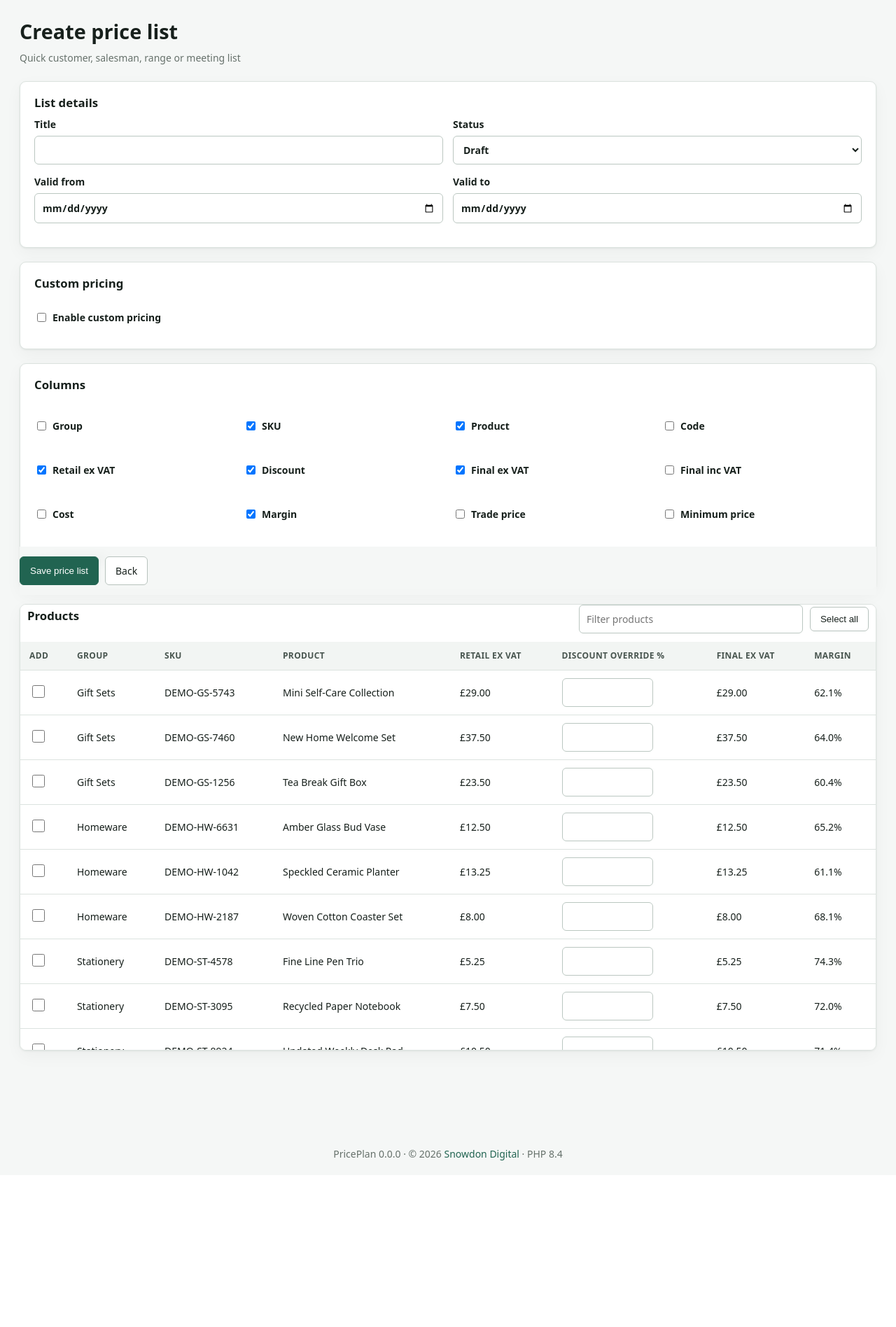
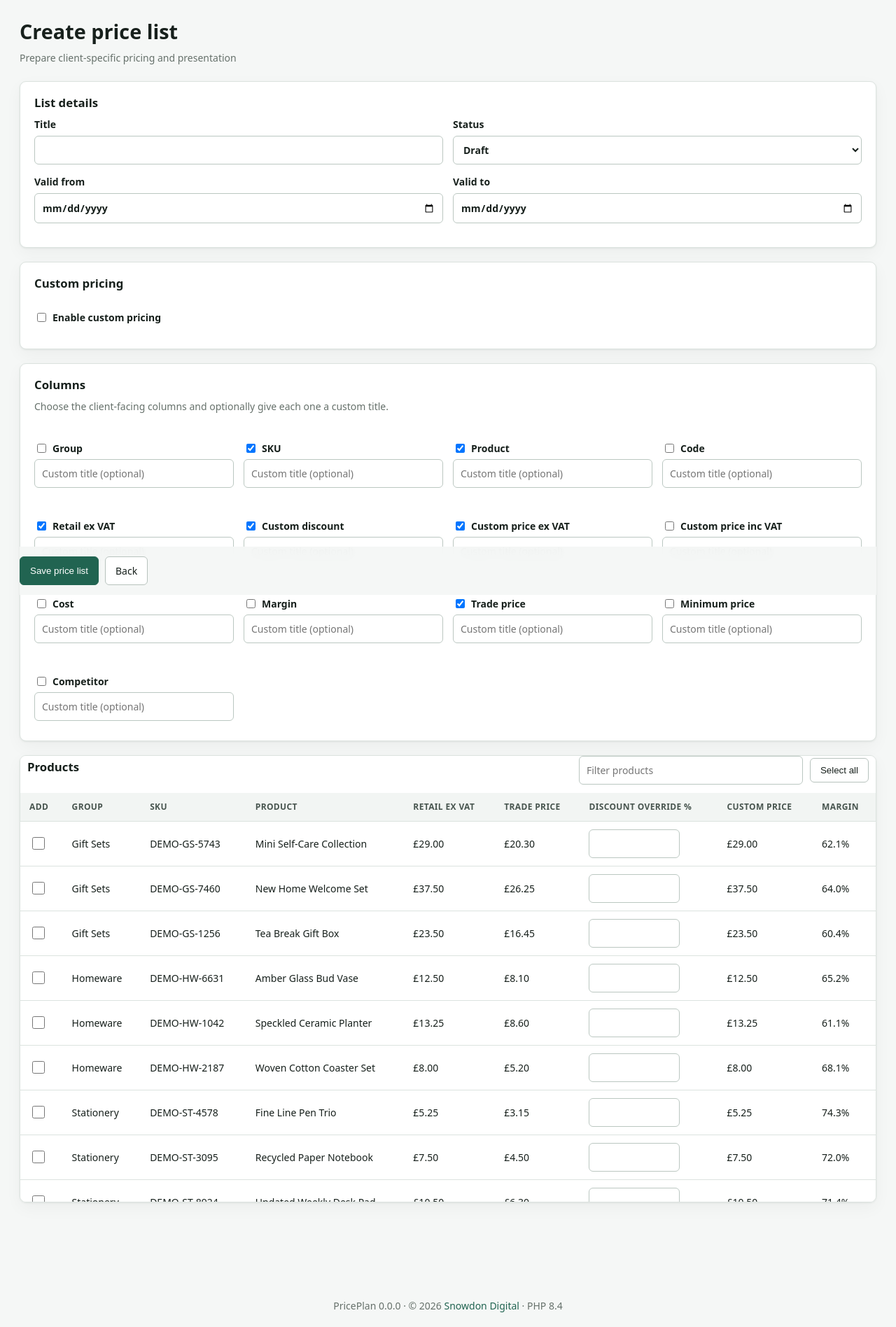
Before and after one commit to snowdondigital/PricePlanner, a PHP site: page /pricelist.php in a window 1280 px wide. Shown: the part 62-1958 px from the top of the page at 70% size. Before the commit the page ends 1720 px from the top, so only its background shows below. Run offline with PHP 8.4, Linux system fonts and the light colour scheme; a user stored in the database is signed in; data comes from the database, SQL or seed files in the repository; data that the repository does not hold is empty; some libraries are stand-ins or nearby versions.

Commit message:
Add client-specific price lists

```diff
--- a/app/pricelists.php
+++ b/app/pricelists.php
@@ -9,9 +9,9 @@ function price_list_columns(): array
         'product_name' => 'Product',
         'product_code' => 'Code',
         'retail_price' => 'Retail ex VAT',
-        'discount' => 'Discount',
-        'final_price' => 'Final ex VAT',
-        'final_price_inc_vat' => 'Final inc VAT',
+        'discount' => 'Custom discount',
+        'final_price' => 'Custom price ex VAT',
+        'final_price_inc_vat' => 'Custom price inc VAT',
         'total_cost' => 'Cost',
         'margin' => 'Margin',
         'trade_price' => 'Trade price',
@@ -22,15 +22,32 @@ function price_list_columns(): array
 
 function default_price_list_columns(): array
 {
-    return ['sku', 'product_name', 'retail_price', 'discount', 'final_price', 'margin'];
+    return ['sku', 'product_name', 'retail_price', 'trade_price', 'discount', 'final_price'];
+}
+
+function price_list_column_config(?string $json): array
+{
+    $decoded = json_decode((string)$json, true);
+    $columns = is_array($decoded) && isset($decoded['columns']) ? $decoded['columns'] : $decoded;
+    $titles = is_array($decoded) && isset($decoded['titles']) && is_array($decoded['titles']) ? $decoded['titles'] : [];
+    $valid = array_keys(price_list_columns());
+    $columns = is_array($columns) ? array_values(array_intersect($columns, $valid)) : [];
+    $cleanTitles = [];
+    foreach ($titles as $key => $title) {
+        if (in_array($key, $valid, true) && trim((string)$title) !== '') $cleanTitles[$key] = substr(trim((string)$title), 0, 100);
+    }
+    return ['columns' => $columns ?: default_price_list_columns(), 'titles' => $cleanTitles];
 }
 
 function selected_price_list_columns(?string $json): array
 {
-    $valid = array_keys(price_list_columns());
-    $decoded = json_decode((string)$json, true);
-    $selected = is_array($decoded) ? array_values(array_intersect($decoded, $valid)) : [];
-    return $selected ?: default_price_list_columns();
+    return price_list_column_config($json)['columns'];
+}
+
+function price_list_column_labels(?string $json): array
+{
+    $config = price_list_column_config($json);
+    return array_replace(price_list_columns(), $config['titles']);
 }
 
 function clean_price_list(array $source): array
@@ -38,10 +55,15 @@ function clean_price_list(array $source): array
     $status = in_array(($source['status'] ?? 'draft'), ['draft', 'internal', 'live'], true) ? $source['status'] : 'draft';
     $enabled = !empty($source['custom_pricing_enabled']) ? 1 : 0;
     $global = $source['global_discount'] ?? null;
+    $basis = in_array(($source['discount_basis'] ?? 'retail'), ['retail', 'trade'], true) ? $source['discount_basis'] : 'retail';
     $columns = $source['columns'] ?? default_price_list_columns();
     if (!is_array($columns)) $columns = default_price_list_columns();
     $columns = array_values(array_intersect($columns, array_keys(price_list_columns()))) ?: default_price_list_columns();
 
+    $titles = [];
+    foreach (($source['column_titles'] ?? []) as $key => $title) {
+        if (in_array($key, array_keys(price_list_columns()), true) && trim((string)$title) !== '') $titles[$key] = substr(trim((string)$title), 0, 100);
+    }
     return [
         'title' => trim((string)($source['title'] ?? '')),
         'valid_from' => ($source['valid_from'] ?? '') !== '' ? (string)$source['valid_from'] : null,
@@ -49,7 +71,8 @@ function clean_price_list(array $source): array
         'status' => $status,
         'custom_pricing_enabled' => $enabled,
         'global_discount' => $enabled && $global !== '' && is_numeric($global) ? max(0.0, min(0.9999, (float)$global)) : null,
-        'columns_json' => json_encode($columns),
+        'discount_basis' => $basis,
+        'columns_json' => json_encode(['columns' => $columns, 'titles' => $titles]),
     ];
 }
 
@@ -70,13 +93,13 @@ function save_price_list(array $list, array $items, ?int $id = null): int
     $pdo->beginTransaction();
     try {
         if ($id) {
-            $stmt = $pdo->prepare('UPDATE price_lists SET title=:title, valid_from=:valid_from, valid_to=:valid_to, status=:status, custom_pricing_enabled=:custom_pricing_enabled, global_discount=:global_discount, columns_json=:columns_json, updated_by=:updated_by WHERE id=:id');
+            $stmt = $pdo->prepare('UPDATE price_lists SET title=:title, valid_from=:valid_from, valid_to=:valid_to, status=:status, custom_pricing_enabled=:custom_pricing_enabled, global_discount=:global_discount, discount_basis=:discount_basis, columns_json=:columns_json, updated_by=:updated_by WHERE id=:id');
             $list['updated_by'] = user()['id'];
             $list['id'] = $id;
             $stmt->execute($list);
             $pdo->prepare('DELETE FROM price_list_items WHERE price_list_id = ?')->execute([$id]);
         } else {
-            $stmt = $pdo->prepare('INSERT INTO price_lists(title, valid_from, valid_to, status, custom_pricing_enabled, global_discount, columns_json, created_by, updated_by) VALUES(:title, :valid_from, :valid_to, :status, :custom_pricing_enabled, :global_discount, :columns_json, :created_by, :updated_by)');
+            $stmt = $pdo->prepare('INSERT INTO price_lists(title, valid_from, valid_to, status, custom_pricing_enabled, global_discount, discount_basis, columns_json, created_by, updated_by) VALUES(:title, :valid_from, :valid_to, :status, :custom_pricing_enabled, :global_discount, :discount_basis, :columns_json, :created_by, :updated_by)');
             $list['created_by'] = user()['id'];
             $list['updated_by'] = user()['id'];
             $stmt->execute($list);
@@ -114,8 +137,10 @@ function price_list_line(array $product, array $list, ?float $lineDiscount = nul
 {
     $calc = calculate_pricing($product);
     $retail = isset($product['retail_price']) && $product['retail_price'] !== '' ? (float)$product['retail_price'] : null;
+    $trade = isset($product['trade_price']) && $product['trade_price'] !== '' ? (float)$product['trade_price'] : null;
     $discount = !empty($list['custom_pricing_enabled']) ? ($lineDiscount ?? ($list['global_discount'] !== null ? (float)$list['global_discount'] : 0.0)) : null;
-    $final = $retail === null ? null : $retail * (1 - ($discount ?? 0.0));
+    $base = ($list['discount_basis'] ?? 'retail') === 'trade' ? $trade : $retail;
+    $final = $base === null ? null : $base * (1 - ($discount ?? 0.0));
     $cost = $calc['total_cost'];
     $vat = (float)setting('vat_rate', 0.20);
 
@@ -130,7 +155,7 @@ function price_list_line(array $product, array $list, ?float $lineDiscount = nul
         'final_price_inc_vat' => $final === null ? null : $final * (1 + $vat),
         'total_cost' => $cost,
         'margin' => ($final === null || $cost === null || $final == 0.0) ? null : ($final - $cost) / $final,
-        'trade_price' => isset($product['trade_price']) && $product['trade_price'] !== '' ? (float)$product['trade_price'] : null,
+        'trade_price' => $trade,
         'minimum_price' => $calc['minimum_price'],
         'competitor_price' => isset($product['competitor_price']) && $product['competitor_price'] !== '' ? (float)$product['competitor_price'] : null,
     ];
--- a/assets/css/app.css
+++ b/assets/css/app.css
@@ -198,6 +198,9 @@ tbody tr:hover { background: #f7faf8; }
   grid-template-columns: repeat(4, minmax(150px, 1fr));
   gap: 0 14px;
 }
+.column-option { padding: 8px 0; }
+.column-option .check { margin-bottom: 5px; }
+.column-option input[type="text"], .column-option input:not([type]) { width: 100%; }
 .product-picker { max-height: 70vh; }
 .product-picker .card-head {
   align-items: center;
--- a/assets/js/app.js
+++ b/assets/js/app.js
@@ -121,18 +121,21 @@ document.addEventListener('DOMContentLoaded', () => {
     const value = Number(priceListForm.elements.global_discount_pct?.value || 0);
     return Number.isFinite(value) ? Math.max(0, Math.min(99.99, value)) / 100 : 0;
   };
+  const discountBasis = () => priceListForm.elements.discount_basis?.value === 'trade' ? 'trade' : 'retail';
   const syncPriceList = () => {
     const enabled = customToggle?.checked;
     if (customPanel) customPanel.hidden = !enabled;
     if (priceListForm.elements.global_discount) priceListForm.elements.global_discount.value = enabled ? globalDiscount() : '';
     selectedRows().forEach(row => {
       const retail = row.dataset.retail === '' ? null : Number(row.dataset.retail);
+      const trade = row.dataset.trade === '' ? null : Number(row.dataset.trade);
       const cost = row.dataset.cost === '' ? null : Number(row.dataset.cost);
       const overrideInput = row.querySelector('.line-discount');
       if (overrideInput) overrideInput.disabled = !enabled;
       const override = overrideInput?.value === '' ? null : Number(overrideInput.value) / 100;
       const discount = enabled ? (override ?? globalDiscount()) : 0;
-      const finalPrice = retail == null || !Number.isFinite(retail) ? null : retail * (1 - discount);
+      const basePrice = discountBasis() === 'trade' ? trade : retail;
+      const finalPrice = basePrice == null || !Number.isFinite(basePrice) ? null : basePrice * (1 - discount);
       const margin = finalPrice == null || cost == null || finalPrice === 0 ? null : (finalPrice - cost) / finalPrice;
       row.querySelector('[data-final-price]').textContent = moneyFormat(finalPrice);
       row.querySelector('[data-final-margin]').textContent = percentFormat(margin);
--- a/public/pricelist.php
+++ b/public/pricelist.php
@@ -38,9 +38,11 @@ foreach ($selectedItems as $item) $selected[(int)$item['product_id']] = $item;
 $products = db()->query('SELECT p.*,g.name group_name FROM products p LEFT JOIN product_groups g ON g.id=p.group_id WHERE p.archived_at IS NULL ORDER BY g.name,p.product_name')->fetchAll();
 $columns = price_list_columns();
 $selectedColumns = selected_price_list_columns($list['columns_json'] ?? null);
+$columnConfig = price_list_column_config($list['columns_json'] ?? null);
+$columnLabels = price_list_column_labels($list['columns_json'] ?? null);
 page_header($id ? 'Edit price list' : 'Create price list');
 ?>
-<div class="page-title"><div><h1><?= $id ? 'Edit price list' : 'Create price list' ?></h1><p class="muted"><?= e($list['title'] ?: 'Quick customer, salesman, range or meeting list') ?></p></div></div>
+<div class="page-title"><div><h1><?= $id ? 'Edit price list' : 'Create price list' ?></h1><p class="muted"><?= e($list['title'] ?: 'Prepare client-specific pricing and presentation') ?></p></div></div>
 <?php foreach($errors as $error): ?><div class="alert error"><?= e($error) ?></div><?php endforeach ?>
 <form method="post" id="price-list-form" data-vat="<?= e((string)setting('vat_rate', .2)) ?>">
 <?= csrf_field() ?>
@@ -57,23 +59,27 @@ page_header($id ? 'Edit price list' : 'Create price list');
  <h2>Custom pricing</h2>
  <label class="check"><input type="checkbox" name="custom_pricing_enabled" value="1" data-toggle-custom-pricing <?= !empty($list['custom_pricing_enabled'])?'checked':'' ?>> Enable custom pricing</label>
  <div class="custom-pricing-panel">
+  <label>Apply discount to<select name="discount_basis" data-discount-basis><option value="retail" <?= ($list['discount_basis'] ?? 'retail')==='retail'?'selected':'' ?>>Retail price (RRP)</option><option value="trade" <?= ($list['discount_basis'] ?? 'retail')==='trade'?'selected':'' ?>>Trade price</option></select></label>
   <label>Global discount %<input class="percent-input" type="number" step=".01" min="0" max="99.99" name="global_discount_pct" data-target="global_discount" value="<?= e($list['global_discount'] === null ? '' : (string)((float)$list['global_discount'] * 100)) ?>"><input type="hidden" name="global_discount" value="<?= e($list['global_discount']) ?>"></label>
+  <p class="field-hint">Product overrides replace the global discount. The custom price is always calculated from the selected price above.</p>
  </div>
 </section>
 <section class="card">
  <h2>Columns</h2>
- <div class="columns-grid"><?php foreach($columns as $key=>$label): ?><label class="check"><input type="checkbox" name="columns[]" value="<?= e($key) ?>" <?= in_array($key,$selectedColumns,true)?'checked':'' ?>> <?= e($label) ?></label><?php endforeach ?></div>
+ <p class="muted">Choose the client-facing columns and optionally give each one a custom title.</p>
+ <div class="columns-grid"><?php foreach($columns as $key=>$label): ?><div class="column-option"><label class="check"><input type="checkbox" name="columns[]" value="<?= e($key) ?>" <?= in_array($key,$selectedColumns,true)?'checked':'' ?>> <?= e($label) ?></label><input name="column_titles[<?= e($key) ?>]" value="<?= e($columnConfig['titles'][$key] ?? '') ?>" placeholder="Custom title (optional)" aria-label="Custom title for <?= e($label) ?>"></div><?php endforeach ?></div>
 </section>
 <section class="card table-wrap product-picker">
  <div class="card-head"><h2>Products</h2><div class="product-picker-actions"><input type="search" placeholder="Filter products" data-product-filter><button class="button" type="button" data-select-products>Select all</button></div></div>
- <table><thead><tr><th>Add</th><th>Group</th><th>SKU</th><th>Product</th><th>Retail ex VAT</th><th>Discount override %</th><th>Final ex VAT</th><th>Margin</th></tr></thead><tbody>
+ <table><thead><tr><th>Add</th><th>Group</th><th>SKU</th><th>Product</th><th>Retail ex VAT</th><th>Trade price</th><th>Discount override %</th><th>Custom price</th><th>Margin</th></tr></thead><tbody>
  <?php foreach($products as $p): $isSelected=isset($selected[(int)$p['id']]); $lineDiscount=$isSelected ? $selected[(int)$p['id']]['custom_discount'] : null; $line=price_list_line($p,$list,$lineDiscount === null ? null : (float)$lineDiscount); ?>
-  <tr data-price-list-row data-filter-text="<?= e(strtolower(trim(($p['group_name'] ?? '') . ' ' . ($p['sku'] ?? '') . ' ' . $p['product_name'] . ' ' . ($p['product_code'] ?? '')))) ?>" data-retail="<?= e($p['retail_price'] ?? '') ?>" data-cost="<?= e((string)($line['total_cost'] ?? '')) ?>">
+  <tr data-price-list-row data-filter-text="<?= e(strtolower(trim(($p['group_name'] ?? '') . ' ' . ($p['sku'] ?? '') . ' ' . $p['product_name'] . ' ' . ($p['product_code'] ?? '')))) ?>" data-retail="<?= e($p['retail_price'] ?? '') ?>" data-trade="<?= e($p['trade_price'] ?? '') ?>" data-cost="<?= e((string)($line['total_cost'] ?? '')) ?>">
    <td><input type="checkbox" name="product_ids[]" value="<?= e($p['id']) ?>" <?= $isSelected?'checked':'' ?>></td>
    <td><?= e($p['group_name'] ?: '') ?></td>
    <td><?= e($p['sku'] ?: '') ?></td>
    <td><?= e($p['product_name']) ?></td>
    <td><?= e(money($p['retail_price'] === null ? null : (float)$p['retail_price'])) ?></td>
+   <td><?= e(money($p['trade_price'] === null ? null : (float)$p['trade_price'])) ?></td>
    <td><input class="line-discount" type="number" step=".01" min="0" max="99.99" name="custom_discount_pct[<?= e($p['id']) ?>]" value="<?= e($lineDiscount === null ? '' : (string)((float)$lineDiscount * 100)) ?>"></td>
    <td data-final-price><?= e(money($line['final_price'])) ?></td>
    <td data-final-margin><?= e(percent($line['margin'])) ?></td>
@@ -84,7 +90,7 @@ page_header($id ? 'Edit price list' : 'Create price list');
 <?php if($id): ?>
 <section class="card table-wrap">
  <div class="card-head"><h2>Preview</h2><?php if(can('pricelist_export')): ?><div><a class="button" href="<?= e(url('pricelist_export.php?id='.$id.'&format=csv')) ?>">CSV</a> <a class="button" href="<?= e(url('pricelist_export.php?id='.$id.'&format=pdf')) ?>">PDF</a></div><?php endif ?></div>
- <table><thead><tr><?php foreach($selectedColumns as $key): ?><th><?= e($columns[$key]) ?></th><?php endforeach ?></tr></thead><tbody>
+ <table><thead><tr><?php foreach($selectedColumns as $key): ?><th><?= e($columnLabels[$key]) ?></th><?php endforeach ?></tr></thead><tbody>
  <?php foreach($selectedItems as $item): $line=price_list_line($item,$list,$item['custom_discount'] === null ? null : (float)$item['custom_discount']); ?><tr><?php foreach($selectedColumns as $key): ?><td><?= e(format_price_list_value($key,$line[$key] ?? null)) ?></td><?php endforeach ?></tr><?php endforeach ?>
  </tbody></table>
 </section>
--- a/public/pricelist_export.php
+++ b/public/pricelist_export.php
@@ -7,7 +7,7 @@ $list = fetch_price_list($id);
 if (!$list) { http_response_code(404); exit('Price list not found.'); }
 $items = fetch_price_list_items($id);
 $columns = selected_price_list_columns($list['columns_json'] ?? null);
-$labels = price_list_columns();
+$labels = price_list_column_labels($list['columns_json'] ?? null);
 
 if ($format === 'pdf') {
     $lines = [$list['title'], 'Status: ' . ucfirst($list['status']) . ' | Valid: ' . ($list['valid_from'] ?: 'Open') . ' to ' . ($list['valid_to'] ?: 'Open'), ''];
--- a/sql/pricing_planner.sql
+++ b/sql/pricing_planner.sql
@@ -65,6 +65,7 @@ CREATE TABLE price_lists (
  status ENUM('draft','internal','live') NOT NULL DEFAULT 'draft',
  custom_pricing_enabled TINYINT(1) NOT NULL DEFAULT 0,
  global_discount DECIMAL(8,6) NULL,
+ discount_basis ENUM('retail','trade') NOT NULL DEFAULT 'retail',
  columns_json JSON NULL,
  created_by INT UNSIGNED NULL,
  updated_by INT UNSIGNED NULL,
--- /dev/null
+++ b/sql/upgrade_2026_08_12_price_list_discount_basis.sql
@@ -0,0 +1,2 @@
+ALTER TABLE price_lists
+ ADD COLUMN discount_basis ENUM('retail','trade') NOT NULL DEFAULT 'retail' AFTER global_discount;
--- a/update.json
+++ b/update.json
@@ -1,4 +1,4 @@
 {
-  "version": "1.2.3",
-  "migrations": []
+  "version": "1.2.4",
+  "migrations": ["sql/upgrade_2026_08_12_price_list_discount_basis.sql"]
 }
```
Also changed, not shown: 1 other file.
